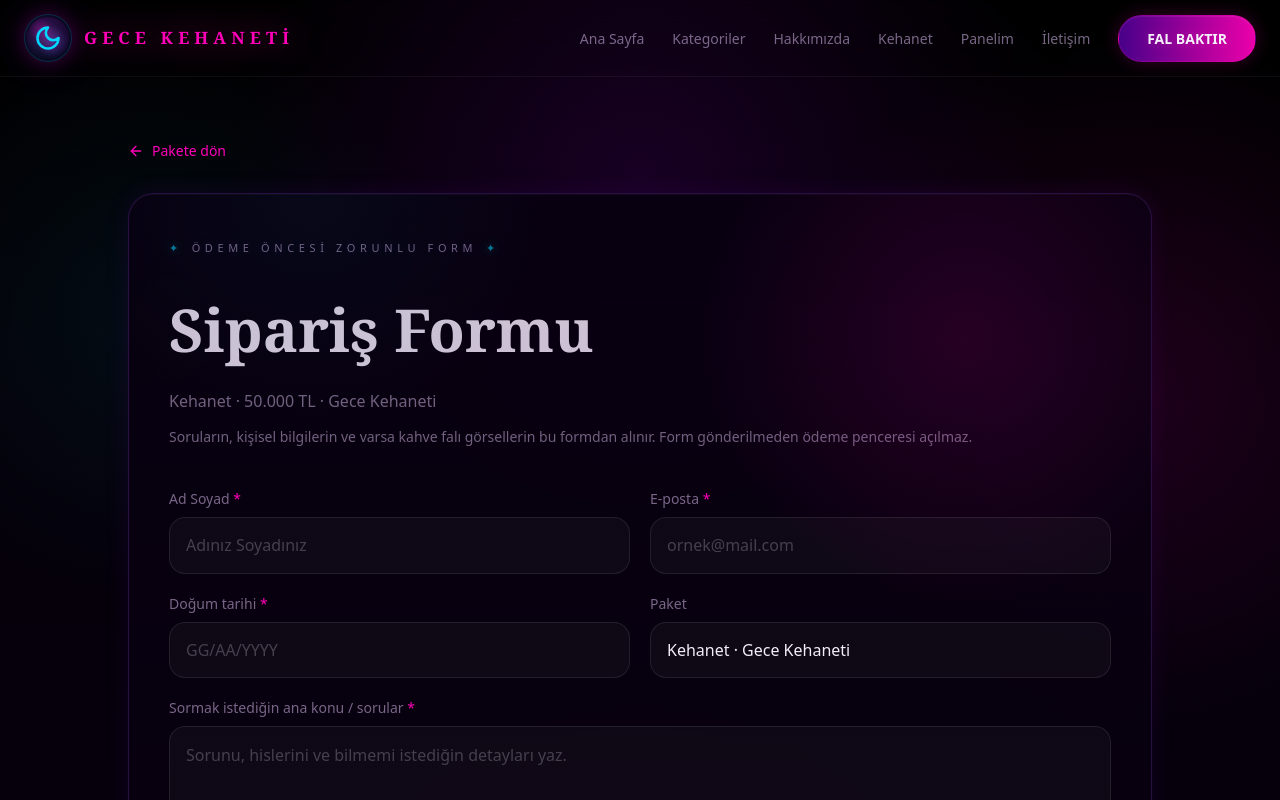
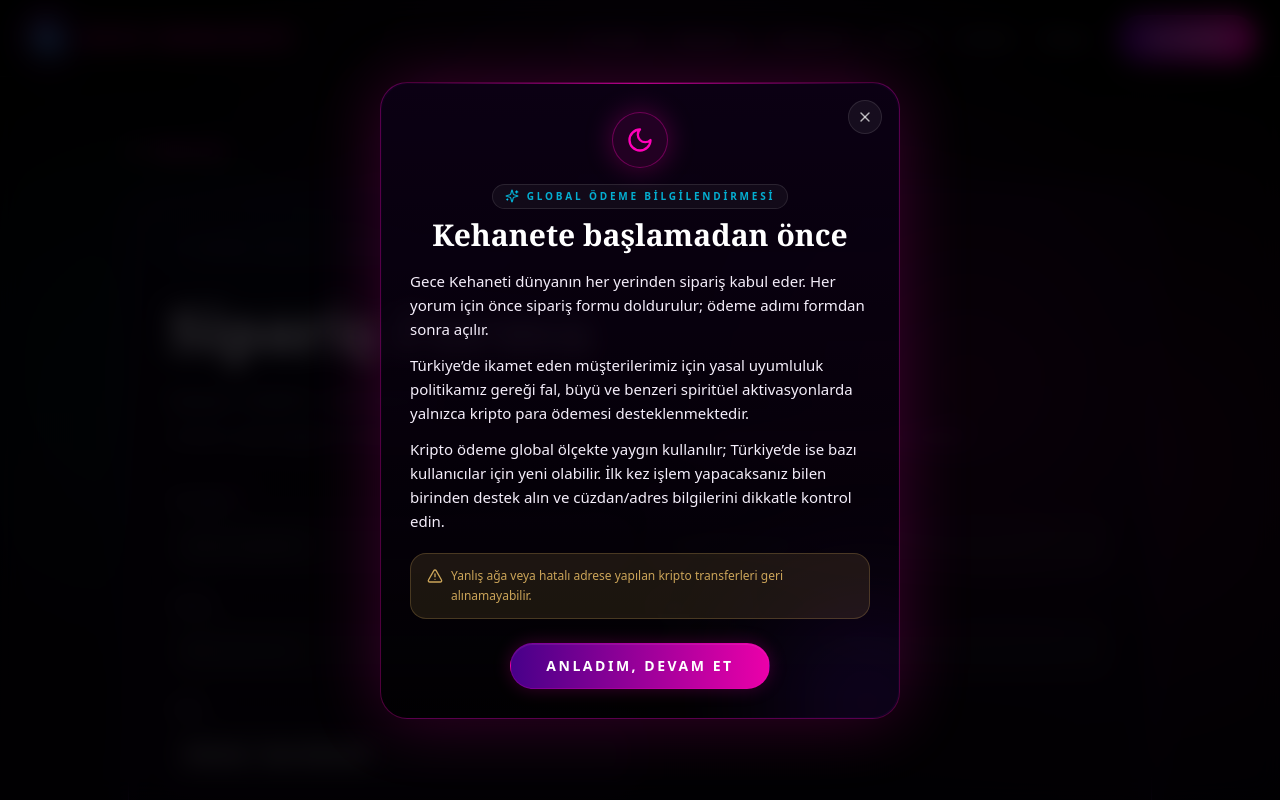
Before and after one commit to facebooktahayat-hash/gece-kehaneti, a Next.js app: page /siparis/kehanet in a window 1280 px wide. Shown: the top 800 px of the page. Built offline with nearby package versions, Linux system fonts and the light colour scheme.

Commit message:
Add files via upload

```diff
--- a/app/api/order/route.ts
+++ b/app/api/order/route.ts
@@ -38,6 +38,7 @@ export async function POST(request: Request) {
     const fullName = clean(formData.get("fullName"));
     const email = clean(formData.get("email")).toLowerCase();
     const birthDate = clean(formData.get("birthDate"));
+    const phone = clean(formData.get("phone"));
     const topic = clean(formData.get("topic"));
     const notes = clean(formData.get("notes"));
     const consent = clean(formData.get("consent"));
@@ -50,9 +51,10 @@ export async function POST(request: Request) {
       return NextResponse.json({ error: "Geçerli bir e-posta adresi girin." }, { status: 400 });
     }
 
-    const files = formData
-      .getAll("coffeeImages")
-      .filter((entry): entry is File => entry instanceof File && entry.size > 0);
+    const files = [
+      ...formData.getAll("orderImages"),
+      ...formData.getAll("coffeeImages")
+    ].filter((entry): entry is File => entry instanceof File && entry.size > 0);
 
     if (isCoffee && files.length === 0) {
       return NextResponse.json({ error: "Kahve falı için fincan fotoğrafı yükleyin." }, { status: 400 });
@@ -73,10 +75,11 @@ export async function POST(request: Request) {
       `Fiyat: ${item.price.toLocaleString("tr-TR")} TL`,
       `Ad Soyad: ${fullName}`,
       `E-posta: ${email}`,
+      `Telefon: ${phone || "-"}`,
       `Doğum tarihi: ${birthDate}`,
       `Ana konu / soru: ${topic}`,
       `Ek not: ${notes || "-"}`,
-      `Kahve falı görsel sayısı: ${attachments.length}`
+      `Görsel sayısı: ${attachments.length}`
     ].join("\n");
 
     const html = `
@@ -88,12 +91,13 @@ export async function POST(request: Request) {
       <hr />
       <p><strong>Ad Soyad:</strong> ${escapeHtml(fullName)}</p>
       <p><strong>E-posta:</strong> ${escapeHtml(email)}</p>
+      <p><strong>Telefon:</strong> ${escapeHtml(phone || "-")}</p>
       <p><strong>Doğum tarihi:</strong> ${escapeHtml(birthDate)}</p>
       <p><strong>Ana konu / soru:</strong></p>
       <p style="white-space:pre-wrap">${escapeHtml(topic)}</p>
       <p><strong>Ek not:</strong></p>
       <p style="white-space:pre-wrap">${escapeHtml(notes || "-")}</p>
-      <p><strong>Kahve falı görsel sayısı:</strong> ${attachments.length}</p>
+      <p><strong>Görsel sayısı:</strong> ${attachments.length}</p>
     `;
 
     await sendMail({
--- a/app/layout.tsx
+++ b/app/layout.tsx
@@ -1 +1 @@
-import type{Metadata}from"next";import{Header}from"@/components/Header";import{Footer}from"@/components/Footer";import"./globals.css";export const metadata:Metadata={title:"Gece Kehaneti — Karanlık Fal ve Tarot",description:"Tarot, kahve falı, aşk yorumu ve astrolojiyle kaderinin karanlık tarafını keşfet. Gizemli, kişiye özel fal yorumları.",openGraph:{title:"Gece Kehaneti — Karanlık Fal ve Tarot",description:"Tarot, kahve falı, aşk yorumu ve astrolojiyle kaderinin karanlık tarafını keşfet.",type:"website",locale:"tr_TR"}};export default function RootLayout({children}:{children:React.ReactNode}){return <html lang="tr"><body><Header/><main className="min-h-screen bg-radial-ritual">{children}</main><Footer/></body></html>}
+import type{Metadata}from"next";import{Header}from"@/components/Header";import{Footer}from"@/components/Footer";import{GlobalNoticePopup}from"@/components/GlobalNoticePopup";import"./globals.css";export const metadata:Metadata={title:"Gece Kehaneti — Karanlık Fal ve Tarot",description:"Tarot, kahve falı, aşk yorumu ve astrolojiyle kaderinin karanlık tarafını keşfet. Gizemli, kişiye özel fal yorumları.",openGraph:{title:"Gece Kehaneti — Karanlık Fal ve Tarot",description:"Tarot, kahve falı, aşk yorumu ve astrolojiyle kaderinin karanlık tarafını keşfet.",type:"website",locale:"tr_TR"}};export default function RootLayout({children}:{children:React.ReactNode}){return <html lang="tr"><body><Header/><main className="min-h-screen bg-radial-ritual">{children}</main><Footer/><GlobalNoticePopup/></body></html>}
--- a/app/siparis/[slug]/page.tsx
+++ b/app/siparis/[slug]/page.tsx
@@ -12,7 +12,9 @@ export default function OrderPage({ params }: { params: { slug: string } }) {
   return (
     <section className="px-4 py-16 md:px-6">
       <div className="mx-auto max-w-5xl">
-        <Link href={`/urun/${item.slug}`} className="mb-8 inline-flex items-center gap-2 text-sm text-ember transition hover:text-[#ff6bd2] hover:drop-shadow-[0_0_14px_rgba(255,0,184,.7)]"><ArrowLeft className="h-4 w-4" /> Pakete dön</Link>
+        <Link href={`/urun/${item.slug}`} className="mb-8 inline-flex items-center gap-2 text-sm text-ember transition hover:text-[#ff6bd2] hover:drop-shadow-[0_0_14px_rgba(255,0,184,.7)]">
+          <ArrowLeft className="h-4 w-4" /> Pakete dön
+        </Link>
         <div className="occult-panel p-7 md:p-10">
           <p className="eyebrow-rune mb-4">Ödeme öncesi zorunlu form</p>
           <h1 className="mt-3 font-display text-[2.25rem] font-black text-bone md:text-[3.7rem]">Sipariş Formu</h1>
@@ -20,7 +22,7 @@ export default function OrderPage({ params }: { params: { slug: string } }) {
           <p className="mt-3 text-sm leading-6 text-mourning-dim">
             Soruların, kişisel bilgilerin ve varsa kahve falı görsellerin bu formdan alınır. Form gönderilmeden ödeme penceresi açılmaz.
           </p>
-          <OrderForm item={item} category={c} />
+          <OrderForm item={item} categoryTitle={c?.title} />
         </div>
       </div>
     </section>
--- /dev/null
+++ b/components/GlobalNoticePopup.tsx
@@ -0,0 +1,127 @@
+"use client";
+
+import { useCallback, useEffect, useState } from "react";
+import { AlertTriangle, Moon, Sparkles, X } from "lucide-react";
+
+const STORAGE_KEY = "gece-kehaneti-global-notice-v1";
+
+export function GlobalNoticePopup() {
+  const [isOpen, setIsOpen] = useState(false);
+  const [isReady, setIsReady] = useState(false);
+
+  const closePopup = useCallback(() => {
+    try {
+      window.localStorage.setItem(STORAGE_KEY, "accepted");
+    } catch {
+      // localStorage kapalıysa sadece mevcut oturumda kapatılır.
+    }
+
+    setIsOpen(false);
+  }, []);
+
+  useEffect(() => {
+    setIsReady(true);
+
+    try {
+      const seen = window.localStorage.getItem(STORAGE_KEY);
+      if (!seen) setIsOpen(true);
+    } catch {
+      setIsOpen(true);
+    }
+  }, []);
+
+  useEffect(() => {
+    if (!isOpen) return;
+
+    const previousOverflow = document.body.style.overflow;
+    document.body.style.overflow = "hidden";
+
+    const handleKeyDown = (event: KeyboardEvent) => {
+      if (event.key === "Escape") closePopup();
+    };
+
+    window.addEventListener("keydown", handleKeyDown);
+
+    return () => {
+      document.body.style.overflow = previousOverflow;
+      window.removeEventListener("keydown", handleKeyDown);
+    };
+  }, [isOpen, closePopup]);
+
+  if (!isReady || !isOpen) return null;
+
+  return (
+    <div
+      className="fixed inset-0 z-[100] flex items-center justify-center px-4 py-5 sm:px-6"
+      role="dialog"
+      aria-modal="true"
+      aria-labelledby="global-notice-title"
+    >
+      <button
+        type="button"
+        aria-label="Bilgilendirmeyi kapat"
+        className="absolute inset-0 bg-black/75 backdrop-blur-md"
+        onClick={closePopup}
+      />
+
+      <div className="relative w-full max-w-[520px] overflow-hidden rounded-[1.7rem] border border-ember/30 bg-gradient-to-b from-[#12001f]/95 via-[#07000d]/96 to-black/98 p-[1px] shadow-[0_0_70px_rgba(255,0,184,.22)]">
+        <div className="pointer-events-none absolute -left-24 -top-24 h-52 w-52 rounded-full bg-ember/18 blur-3xl" />
+        <div className="pointer-events-none absolute -bottom-20 -right-16 h-48 w-48 rounded-full bg-violet/20 blur-3xl" />
+        <div className="pointer-events-none absolute inset-x-6 top-0 h-px bg-gradient-to-r from-transparent via-ember/70 to-transparent" />
+
+        <div className="relative rounded-[1.65rem] bg-black/35 px-5 py-5 text-center sm:px-7 sm:py-7">
+          <button
+            type="button"
+            onClick={closePopup}
+            aria-label="Bilgilendirmeyi kapat"
+            className="absolute right-4 top-4 rounded-full border border-white/10 bg-white/5 p-2 text-white/70 transition hover:border-ember/50 hover:text-white"
+          >
+            <X className="h-4 w-4" />
+          </button>
+
+          <div className="mx-auto mb-4 flex h-14 w-14 items-center justify-center rounded-full border border-ember/35 bg-ember/10 shadow-[0_0_28px_rgba(255,0,184,.28)]">
+            <Moon className="h-7 w-7 text-ember" />
+          </div>
+
+          <p className="mb-2 inline-flex items-center justify-center gap-2 rounded-full border border-white/10 bg-white/[.04] px-3 py-1 text-[10px] font-semibold uppercase tracking-[.28em] text-frost/80">
+            <Sparkles className="h-3.5 w-3.5" /> Global Ödeme Bilgilendirmesi
+          </p>
+
+          <h2
+            id="global-notice-title"
+            className="font-display text-2xl font-semibold leading-tight text-white sm:text-3xl"
+          >
+            Kehanete başlamadan önce
+          </h2>
+
+          <div className="mt-4 space-y-3 text-left text-sm leading-6 text-white/74 sm:text-[15px]">
+            <p>
+              Gece Kehaneti dünyanın her yerinden sipariş kabul eder. Her yorum için önce sipariş formu doldurulur; ödeme adımı formdan sonra açılır.
+            </p>
+            <p>
+              Türkiye’de ikamet eden müşterilerimiz için yasal uyumluluk politikamız gereği fal, büyü ve benzeri spiritüel aktivasyonlarda yalnızca kripto para ödemesi desteklenmektedir.
+            </p>
+            <p>
+              Kripto ödeme global ölçekte yaygın kullanılır; Türkiye’de ise bazı kullanıcılar için yeni olabilir. İlk kez işlem yapacaksanız bilen birinden destek alın ve cüzdan/adres bilgilerini dikkatle kontrol edin.
+            </p>
+          </div>
+
+          <div className="mt-5 rounded-2xl border border-gold/20 bg-gold/10 px-4 py-3 text-left text-xs leading-5 text-gold/80">
+            <div className="flex gap-2">
+              <AlertTriangle className="mt-0.5 h-4 w-4 shrink-0" />
+              <span>Yanlış ağa veya hatalı adrese yapılan kripto transferleri geri alınamayabilir.</span>
+            </div>
+          </div>
+
+          <button
+            type="button"
+            onClick={closePopup}
+            className="occult-button mt-6 w-full px-5 py-3 text-sm font-bold uppercase tracking-[.18em] text-white sm:w-auto sm:min-w-[260px]"
+          >
+            <span className="relative z-10">Anladım, Devam Et</span>
+          </button>
+        </div>
+      </div>
+    </div>
+  );
+}
--- a/components/OrderForm.tsx
+++ b/components/OrderForm.tsx
@@ -3,11 +3,11 @@
 import { useRef, useState } from "react";
 import { UploadCloud } from "lucide-react";
 import { DePayPaymentButton } from "@/components/DePayPaymentButton";
-import type { Category, Package } from "@/lib/data";
+import type { Package } from "@/lib/data";
 
 type OrderFormProps = {
   item: Package;
-  category?: Category;
+  categoryTitle?: string;
 };
 
 type OrderResponse = {
@@ -20,7 +20,7 @@ function createOrderId() {
   return `GK-${Date.now()}-${Math.random().toString(16).slice(2, 8).toUpperCase()}`;
 }
 
-export function OrderForm({ item, category }: OrderFormProps) {
+export function OrderForm({ item, categoryTitle }: OrderFormProps) {
   const formRef = useRef<HTMLFormElement>(null);
   const orderIdRef = useRef(createOrderId());
   const sentOrderIdRef = useRef("");
@@ -79,27 +79,36 @@ export function OrderForm({ item, category }: OrderFormProps) {
       <div className="grid gap-5 md:grid-cols-2">
         <Field label="Ad Soyad" name="fullName" placeholder="Adınız Soyadınız" required />
         <Field label="E-posta" name="email" placeholder="ornek@mail.com" type="email" required />
+        <Field label="Telefon" name="phone" placeholder="05xx xxx xx xx" />
         <Field label="Doğum tarihi" name="birthDate" placeholder="GG/AA/YYYY" required />
-        <Field label="Paket" name="packageName" value={`${item.name} · ${category?.title || item.categorySlug}`} readOnly />
+        <Field label="Paket" name="packageName" value={`${item.name} · ${categoryTitle || item.categorySlug}`} readOnly />
       </div>
 
-      {isCoffee && (
       <label className="grid gap-2">
-          <span className="text-sm text-mourning">Kahve fincanı fotoğrafları <span className="text-ember">*</span></span>
+        <span className="text-sm text-mourning">
+          {isCoffee ? "Kahve fincanı fotoğrafları" : "Fotoğraf yükle"}
+          {isCoffee && <span className="text-ember"> *</span>}
+        </span>
         <div className="occult-card p-5 text-mourning">
-            <div className="mb-3 flex items-center gap-2 text-sm"><UploadCloud className="h-5 w-5 text-[#c9a6df]" /> Fincan ve tabak görsellerini yükleyin.</div>
+          <div className="mb-3 flex items-center gap-2 text-sm">
+            <UploadCloud className="h-5 w-5 text-[#c9a6df]" />
+            {isCoffee ? "Fincan ve tabak görsellerini yükleyin." : "İsteğe bağlı görsel ekleyebilirsiniz."}
+          </div>
           <input
             className="block w-full text-sm text-mourning file:mr-4 file:rounded-full file:border-0 file:bg-frost/10 file:px-4 file:py-2 file:text-sm file:font-semibold file:text-frost hover:file:bg-frost/20"
-              name="coffeeImages"
+            name="orderImages"
             type="file"
             accept="image/*"
             multiple
-              required
+            required={isCoffee}
           />
-            <p className="mt-3 text-xs leading-5 text-mourning-dim">Toplam dosya sınırı 10 MB. Net ışıkta çekilmiş fincan ve tabak fotoğrafları önerilir.</p>
+          <p className="mt-3 text-xs leading-5 text-mourning-dim">
+            {isCoffee
+              ? "Kahve falı için fincan ve tabak görselleri zorunludur. Toplam dosya sınırı 10 MB."
+              : "Bu yorum için zorunlu değildir. İstersen net bir fotoğraf veya ekran görüntüsü ekleyebilirsin. Toplam dosya sınırı 10 MB."}
+          </p>
         </div>
       </label>
-      )}
 
       <label className="grid gap-2">
         <span className="text-sm text-mourning">{isCoffee ? "Fal için sormak istediğin konu" : "Sormak istediğin ana konu / sorular"} <span className="text-ember">*</span></span>
```
Also changed, not shown: 2 other files (tests, documents, lock files or other folders). Lines whose indentation alone changed are shown as unchanged.
